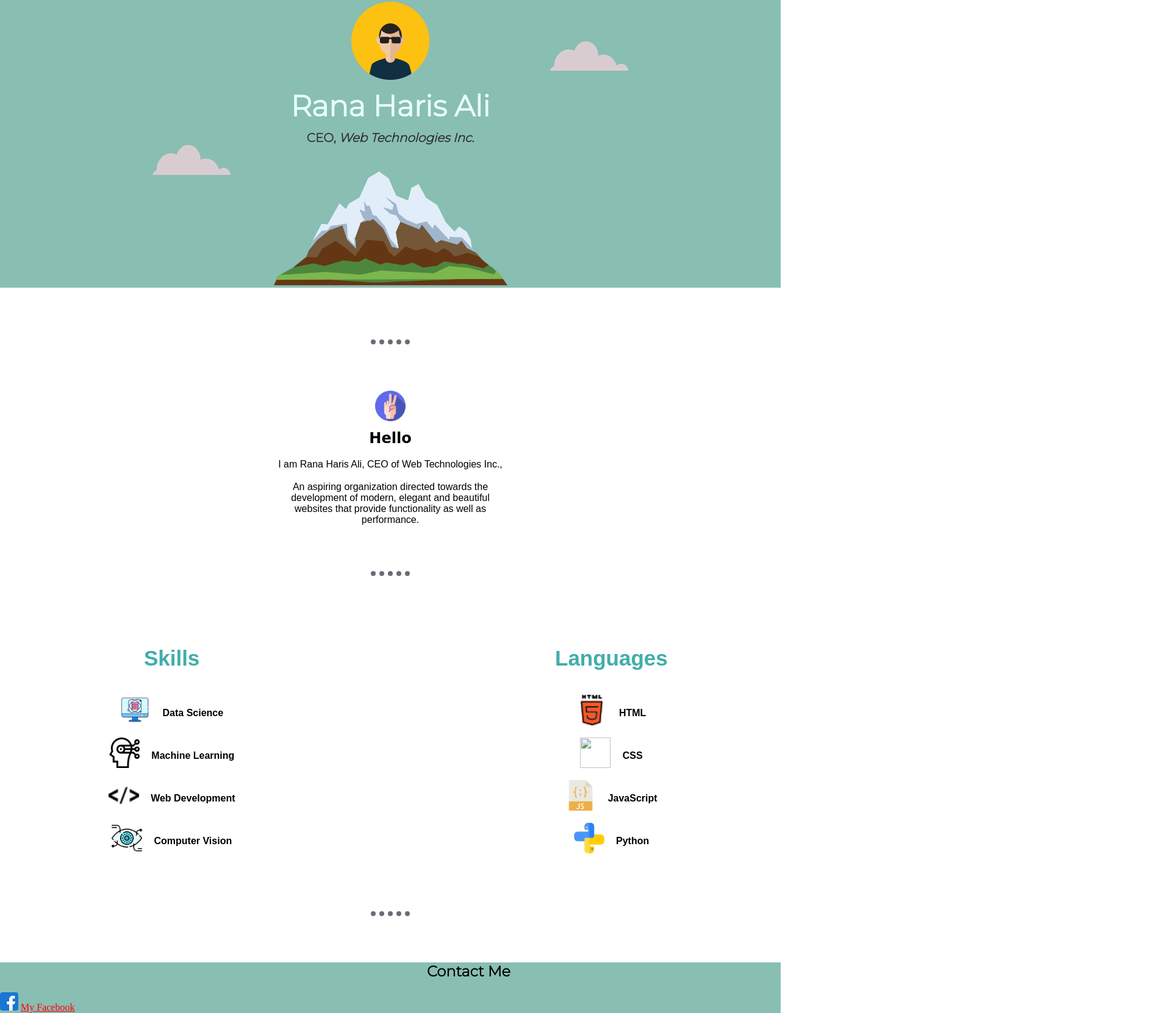
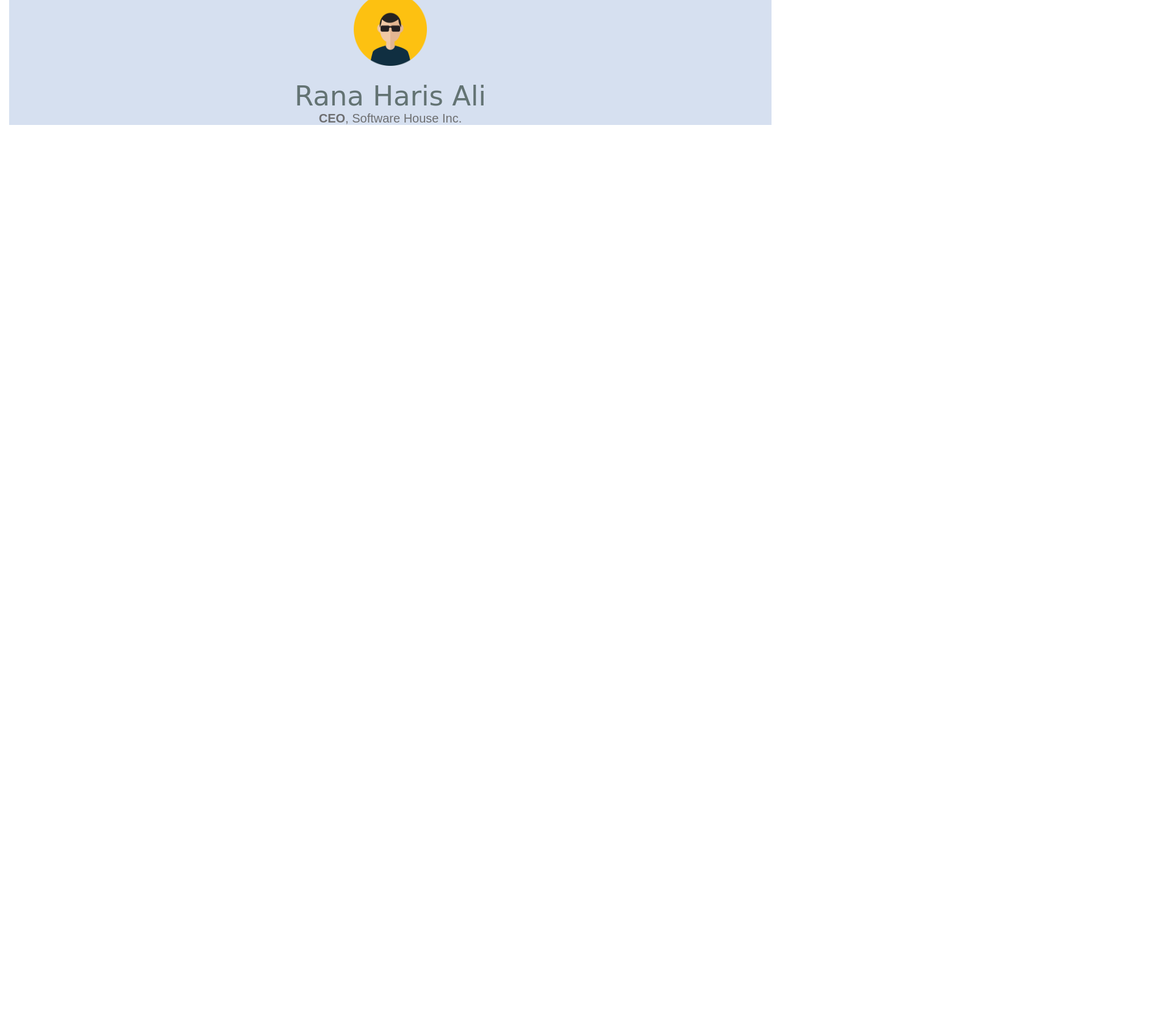
Before and after one commit to rana-haris-ali/rana-haris-ali.github.io, a plain HTML site: page index.html in a window 1280 px wide. Shown: the part 12-1674 px from the top of the page at 61% size, 1920 px wide, since content can reach past the window. After the commit the page ends 800 px from the top, so only its background shows below. Drawn offline with nearby package versions, Linux system fonts and the light colour scheme; a web font is replaced by a local one.

Commit message:
fresh site header

```diff
--- a/index.html
+++ b/index.html
@@ -1,59 +1,35 @@
 <!DOCTYPE html>
-<html>
+<html lang="en">
+
 <head>
-		<meta charset="utf=8">
+	<meta charset="UTF-8">
+	<meta name="viewport" content="width=device-width, initial-scale=1.0">
 	<title>Rana Haris Ali</title>
+
+	<!-- bootstrap -->
+	<link rel="stylesheet" href="https://maxcdn.bootstrapcdn.com/bootstrap/3.3.7/css/bootstrap.min.css" integrity="sha384-BVYiiSIFeK1dGmJRAkycuHAHRg32OmUcww7on3RYdg4Va+PmSTsz/K68vbdEjh4u" crossorigin="anonymous">
+
+	<!-- fonts -->
+	<link rel="preconnect" href="https://fonts.gstatic.com">
+	<link href="https://fonts.googleapis.com/css2?family=Open+Sans:wght@300;400;600;700;800&display=swap" rel="stylesheet">
+	<link href="https://fonts.googleapis.com/css2?family=Goldman&display=swap" rel="stylesheet">
+
+
+	<!-- css stylesheet -->
 	<link rel="stylesheet" href="styles.css">
-		<link rel="icon" href="favicon.ico">
-		<link href="https://fonts.googleapis.com/css2?family=Montserrat:wght@300&family=Sacramento&display=swap" rel="stylesheet">
-		<link href="https://fonts.googleapis.com/css2?family=Merriweather:wght@300&display=swap" rel="stylesheet">
 </head>
+
 <body>
-		<div class="intro">
-			<img class="cloud" src="images/cloud.png">
-			<img src="images/avatar.png" alt="avatar image">
-			<!--<img class="cloud" src="cloud.png">-->
-			<h1 class="name">Rana Haris Ali</h1>
-			<h4 class="company">CEO, <em>Web Technologies Inc</em>.</h4>
-			<img class="cloud2" src="images/cloud.png">
-			<img class="mountain" src="images/mountain.png">
-		</div>
-		<div class="mid-section">
-			<hr class="line">
-			<img class="image-icon" src="images/victory blue.png">
-			<h2 class="hello">Hello</h2>
-			<p>I am Rana Haris Ali, CEO of Web Technologies Inc.,<br> <span class="aspiring">An aspiring organization directed towards the development of modern, elegant and beautiful websites that provide functionality as well as performance.</span></p>
-		</div>
-		<hr class="line">
-		<div class="details">
-			<div class="skills">
-				<h2 class="h2-label">Skills</h2>
-				<img class="image-icon" src="images/data-science.png">
-				<p class="inline"><strong>Data Science</strong></p><br>
-				<img class="image-icon" src="images/learning.png">
-				<p class="inline"><strong>Machine Learning</strong></p><br>
-				<img class="image-icon" src="images/html-coding.png">
-				<p class="inline"><strong>Web Development</strong></p><br>
-				<img class="image-icon" src="images/eye.png">
-				<p class="inline"><strong>Computer Vision</strong></p>
-			</div>
-			<div class="languages">
-				<h2 class="h2-label">Languages</h2>
-				<img class="image-icon" src="images/html-5.png">
-				<p class="inline"><strong>HTML</strong></p><br>
-				<img class="image-icon" src="images/css.png">
-				<p class="inline"><strong>CSS</strong></p><br>
-				<img class="image-icon" src="images/javascript.png">
-				<p class="inline"><strong>JavaScript</strong></p><br>
-				<img class="image-icon" src="images/python.png">
-				<p class="inline"><strong>Python</strong></p>
+	<div class="container-fluid">
+		<div id="header">
+			<img id="avatar" src="images/avatar.png" alt="my avatar">
+			<h1 id="name-h1">Rana Haris Ali</h1>
+			<h2 id="description-h2">
+				<span class="bold">CEO</span>, Software House Inc.
+			</h2>
 		</div>
 	</div>
-		<hr class="line">
-		<div class="footer">
-			<h2 class="contact">Contact Me</h2>
-			<img class="footer-icon" src="images/facebook.png">
-			<a class="link" href="https://www.facebook.com">My Facebook</a>
-		</div>
+	<script src="https://maxcdn.bootstrapcdn.com/bootstrap/3.3.7/js/bootstrap.min.js" integrity="sha384-Tc5IQib027qvyjSMfHjOMaLkfuWVxZxUPnCJA7l2mCWNIpG9mGCD8wGNIcPD7Txa" crossorigin="anonymous"></script>
 </body>
+
 </html>
--- a/styles.css
+++ b/styles.css
@@ -1,171 +1,38 @@
 body {
-	background-color: white;
-	margin-top: 0;
-	margin-left: 0px;
-	margin-right: 0px;
-	margin-bottom: 0px;
-}
-
-img {
-	height:10%;
-	width:10%;
-}
-
-.name{
-	color: #e8ffff;
-	margin-block-end: 0.15cm;
-	margin-top: 10px;
-	font-size: 3rem;
-}
-
-.company {
-	color: #303030;
-	margin-block-start: 0.3cm;
-	margin-block-end: 0cm;
-	font-size: 1.25rem;
-}
-
-
-.intro {
-	background-color: #89beb3;
-	text-align: center;
-	padding: 15px 0px 0px 0px;
-	position: relative;
-	font-family:'Montserrat', cursive;
-}
-
-.about {
-	margin-top: 0.3cm;
-}
-
-.mountain {
-	width: 30%;
+	margin: 0;
 
 }
 
-.cloud {
-	/*display: block;
-	margin: 0 auto;
-	position: relative;
-	left: 200px;
-	top: 100px;*/
-	position: absolute;
-	right: 250px;
-	top: 80px;
+/*header section*/
+
+#avatar {
+	height: 120px;
+	width: 120px;
 }
 
-.cloud2 {
-	position: absolute;
-	left: 250px;
-	/*display: block;
-	margin: 0 auto;
-	position: relative;
-	right: 200px;*/
+#name-h1 {
+	margin: 25px 0 0 0;
+	font-size: 4.5rem;
+	font-family: "Goldman", cursive;
+	color: #637373;
+	font-weight: 400;
 }
 
-.line {
-	background-color: transparent;
-	color: #686d76;
-	margin-top: 2cm;
-	margin-bottom: 2cm;
-	height: 0px;
-	width: 5%;
-	border-top-style: dotted;
-	border-width: 8px 0px 0px;
-
+#description-h2 {
+	margin-top: 0;
+	color: #6d6e70;
+	font-family: "Goldman", sans-serif;
+	font-size: 2rem;
 }
 
-.mid-section {
-	padding-top: 10px;
-	text-align: center;
-	font-family: sans-serif;
+/*bold span*/
+
+.bold {
+	font-weight: bold;
 }
 
-.hello {
-	margin-top: 10px;
-	padding-top: 0px;
-	font-family: cursive;
+#header {
+	text-align: center;
+	margi: 0;
+	background: #d6e0f0;
 }
-
-.aspiring {
-	margin-top: 0.5cm;
-	display: inline-block;
-	width: 30%;
-}
-
-.details {
-	position: relative;
-	white-space: nowrap;
-}
-
-.skills {
-	display: inline-block;
-	width: 50%;
-	padding-top: 10px;
-	text-align: center;
-	font-family: sans-serif;
-	position: relative;
-	vertical-align: top;
-	right: 3%;
-
-}
-
-.languages {
-	display: inline-block;
-	width: 50%;
-	padding-top: 10px;
-	text-align: center;
-	font-family: sans-serif;
-	position: relative;
-	left: 3%;
-}
-
-.list {
-	display: inline-block;
-	padding: 5px
-}
-
-.inline {
-	display: inline-block;
-	position: relative;
-	bottom: 15px;
-	margin-left: 15px;
-}
-
-.image-icon {
-	height: 50px;
-	width: 50px;
-	margin: 0 auto 0 auto;
-}
-
-.h2-label {
-	font-size: 35px;
-	margin-bottom: 40px;
-	color: #41aea9;
-}
-
-.footer{
-	background-color: #89beb3;
-}
-
-.contact {
-	position: relative;
-	left: 700px;
-	font-family: "Montserrat";
-
-}
-
-.footer-icon {
-	height: 30px;
-	width: 30px;
-
-}
-
-.link {
-	color: red;
-}
-
-.footer-container {
-	display: inline-block;
-
-}
```
Lines whose indentation alone changed are shown as unchanged.
